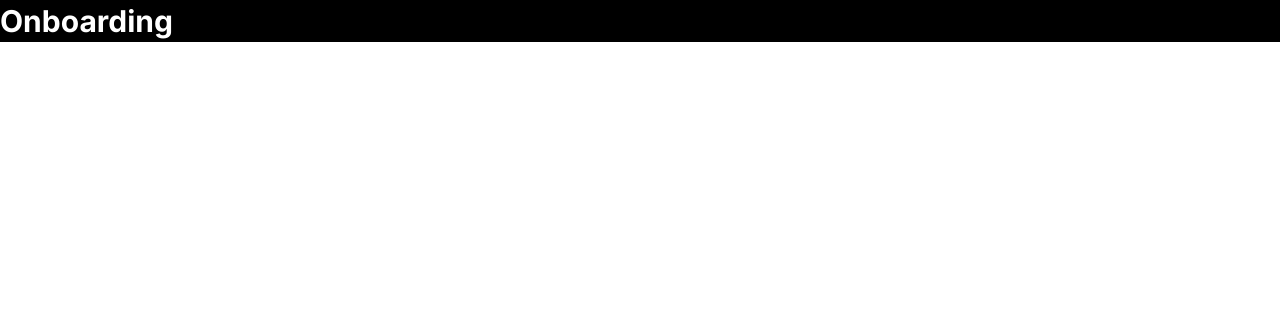
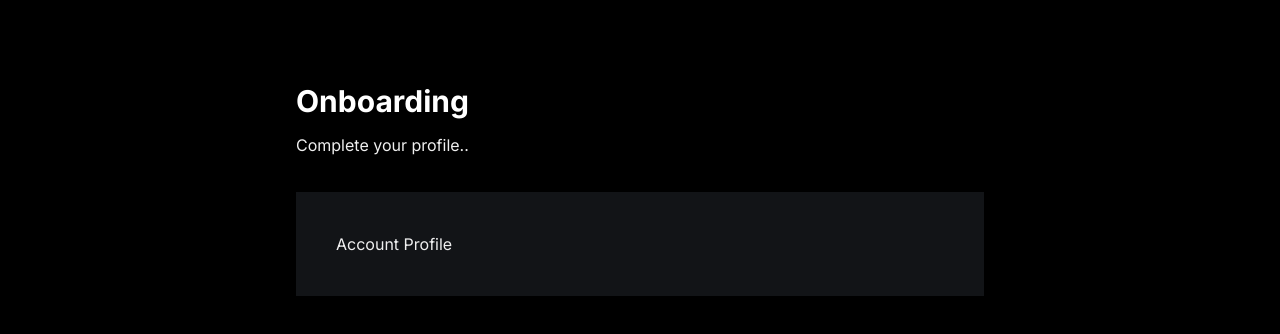
Before and after one commit to elbitapmoC/fs-threads, a Next.js app: page /onboarding in a window 1280 px wide. Shown: the top 334 px of the page. Built offline with nearby package versions, Linux system fonts and the light colour scheme; no server answers.

Commit message:
save progress

```diff
--- a/app/(auth)/layout.tsx
+++ b/app/(auth)/layout.tsx
@@ -1,10 +1,9 @@
-import React from "react";
 import type { Metadata } from "next";
 import { Inter } from "next/font/google";
 import { ClerkProvider } from "@clerk/nextjs";
 import { dark } from "@clerk/themes";
 
-import "../globals.css";
+import "@/app/globals.css";
 
 const inter = Inter({ subsets: ["latin"] });
 
--- a/app/(auth)/onboarding/page.tsx
+++ b/app/(auth)/onboarding/page.tsx
@@ -1,7 +1,29 @@
+import AccountProfile from "@/app/components/forms/AccountProfile";
+import { currentUser } from "@clerk/nextjs";
+
 async function Page() {
+  const user = await currentUser();
+
+  const userInfo = {};
+
+  const userData = {
+    id: user?.id,
+    objectId: userInfo?._id,
+    username: userInfo?.username || user?.username,
+    name: userInfo?.name || user?.firstName || "",
+    bio: userInfo?.bio || "",
+    image: userInfo?.image || user?.imageUrl,
+  };
+
   return (
-    <main className="bg-dark-1">
+    <main className="bg-dark-1 mx-auto flex max-w-3xl flex-col just px-10 py-20">
       <h1 className="head-text">Onboarding</h1>
+      <p className="mt-3 text-base-regular text-light-2">
+        Complete your profile..
+      </p>
+      <section className="mt-9 bg-dark-2 p-10">
+        <AccountProfile user={userData} btnTitle="Continue" />
+      </section>
     </main>
   );
 }
--- /dev/null
+++ b/app/components/forms/AccountProfile.tsx
@@ -0,0 +1,19 @@
+"use client";
+
+interface Props {
+  user: {
+    id: string;
+    objectId: string;
+    username: string;
+    name: string;
+    bio: string;
+    image: string;
+  };
+  btnTitle: string;
+}
+
+const AccountProfile = ({ user, btnTitle }: Props) => {
+  return <div className="text-light-2">Account Profile</div>;
+};
+
+export default AccountProfile;
--- a/app/globals.css
+++ b/app/globals.css
@@ -1,6 +1,10 @@
 @tailwind base;
 @tailwind components;
 @tailwind utilities;
+
+html {
+  background-color: #000;
+}
 
 @layer components {
   /* main */
--- a/app/layout.tsx
+++ b/app/layout.tsx
@@ -1,4 +1,4 @@
-import "../app/globals.css";
+import "@/app/globals.css";
 import type { Metadata } from "next";
 import { Inter } from "next/font/google";
 
```
Also changed, not shown: app/(root)/layout.tsx (+5 -6 lines).
